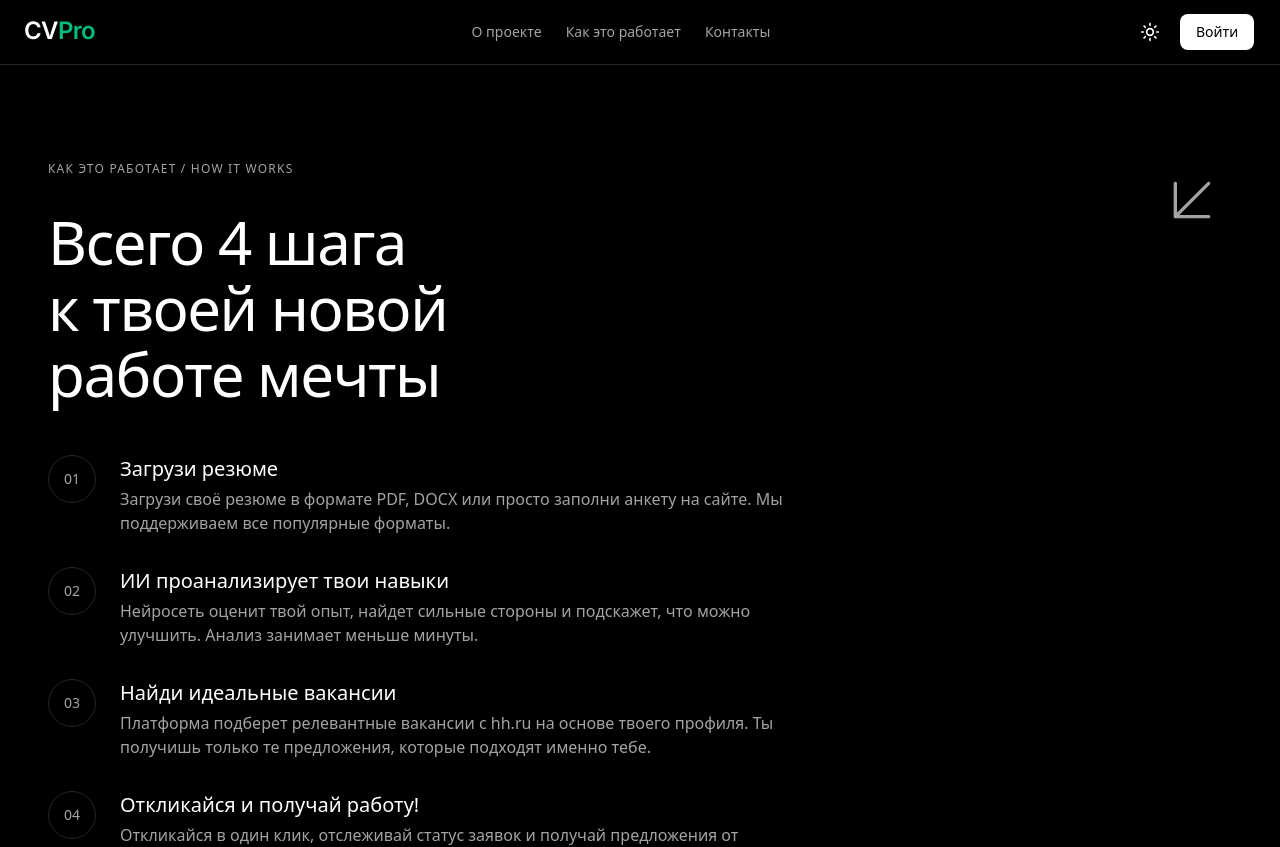
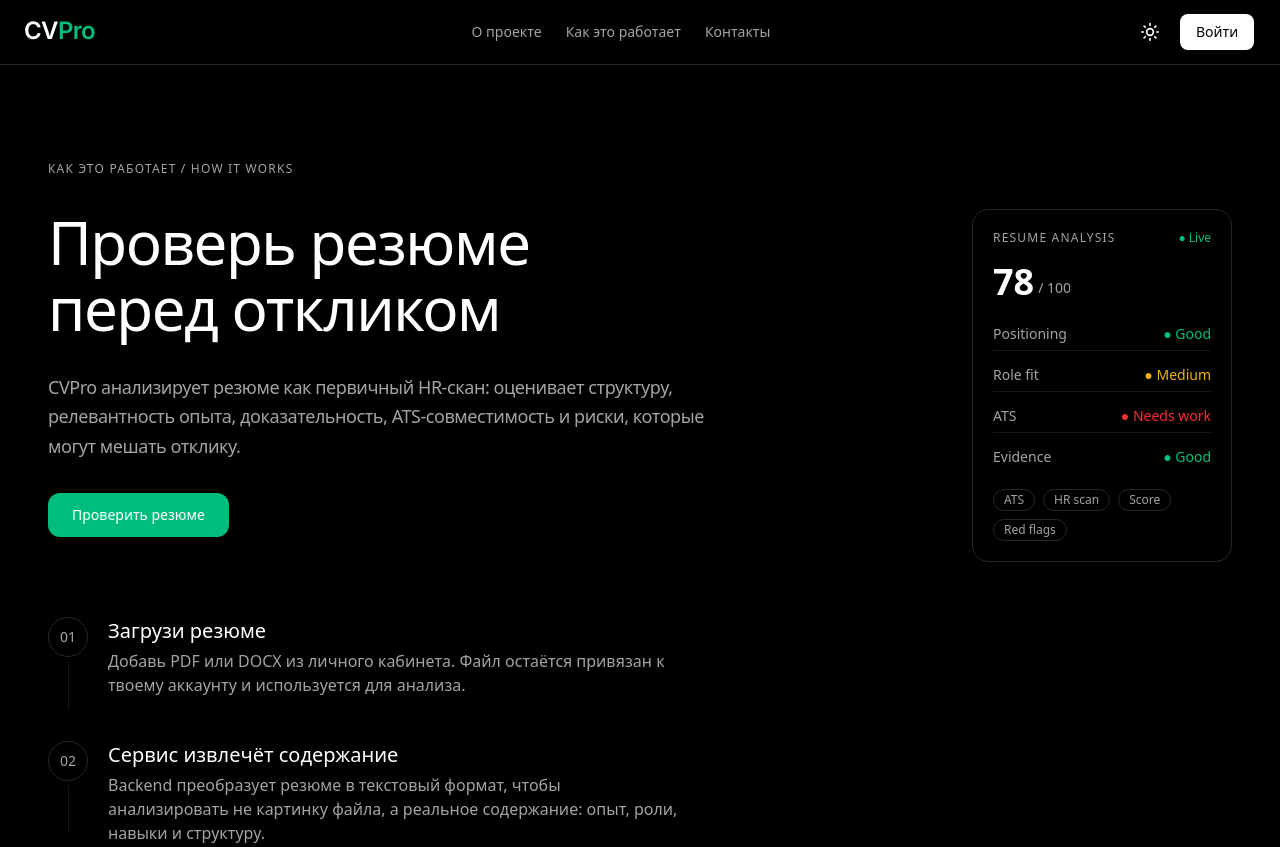
Before and after one commit to 0su0000000i17/CV, a Next.js app in the folder frontend/: page /how-it-works in a window 1280 px wide. Shown: the top 847 px of the page. Built offline with nearby package versions, Linux system fonts and the light colour scheme; no server answers.

Commit message:
refresh page

```diff
--- a/frontend/app/how-it-works/page.tsx
+++ b/frontend/app/how-it-works/page.tsx
@@ -1,59 +1,95 @@
-import { BackArrow } from '@/src/shared';
+import Link from "next/link";
+
+
+type MetricStatus = "good" | "medium" | "needs work";
+
+const metrics: { label: string; status: MetricStatus }[] = [
+  { label: "Positioning", status: "good" },
+  { label: "Role fit", status: "medium" },
+  { label: "ATS", status: "needs work" },
+  { label: "Evidence", status: "good" },
+];
+
+const statusColor: Record<MetricStatus, string> = {
+  good: "text-emerald-500",
+  medium: "text-yellow-500",
+  "needs work": "text-red-500",
+};
 
 export default function HowItWorksPage() {
   const steps = [
     {
-      number: '01',
-      title: 'Загрузи резюме',
+      number: "01",
+      title: "Загрузи резюме",
       description:
-        'Загрузи своё резюме в формате PDF, DOCX или просто заполни анкету на сайте. Мы поддерживаем все популярные форматы.',
+        "Добавь PDF или DOCX из личного кабинета. Файл остаётся привязан к твоему аккаунту и используется для анализа.",
     },
     {
-      number: '02',
-      title: 'ИИ проанализирует твои навыки',
+      number: "02",
+      title: "Сервис извлечёт содержание",
       description:
-        'Нейросеть оценит твой опыт, найдет сильные стороны и подскажет, что можно улучшить. Анализ занимает меньше минуты.',
+        "Backend преобразует резюме в текстовый формат, чтобы анализировать не картинку файла, а реальное содержание: опыт, роли, навыки и структуру.",
     },
     {
-      number: '03',
-      title: 'Найди идеальные вакансии',
+      number: "03",
+      title: "AI найдёт сильные места и риски",
       description:
-        'Платформа подберет релевантные вакансии с hh.ru на основе твоего профиля. Ты получишь только те предложения, которые подходят именно тебе.',
+        "Модель помогает выделить факты, red flags, ATS-проблемы и зоны улучшения. Финальную оценку считает backend по собственной рубрике.",
     },
     {
-      number: '04',
-      title: 'Откликайся и получай работу!',
+      number: "04",
+      title: "Получишь понятный результат",
       description:
-        'Откликайся в один клик, отслеживай статус заявок и получай предложения от ведущих IT-компаний.',
+        "В личном кабинете появится итоговая оценка, детализация по метрикам и рекомендации, что стоит усилить перед откликом.",
     },
   ];
 
   return (
-    <div className="flex flex-col flex-1">
+    <div className="flex flex-1 flex-col">
       <div className="flex-1">
-        <p className="text-xs uppercase tracking-widest text-muted-foreground font-medium mb-8">
+        <p className="mb-8 text-xs font-medium uppercase tracking-widest text-muted-foreground">
           Как это работает / How it works
         </p>
 
-        <div className="grid grid-cols-1 lg:grid-cols-[2fr_auto] gap-6 lg:gap-12">
-          <div className="space-y-12">
-            <h1 className="text-4xl sm:text-5xl md:text-6xl font-normal tracking-tight leading-[1.1] text-foreground">
-              Всего 4 шага <br className="hidden sm:inline" />
-              к твоей новой <br className="hidden sm:inline" />
-              <span className="text-foreground font-medium">работе мечты</span>
+        <div className="grid grid-cols-1 gap-6 lg:grid-cols-[2fr_auto] lg:gap-12">
+
+          <div className="space-y-8">
+            <h1 className="text-4xl font-normal leading-[1.1] tracking-tight text-foreground sm:text-5xl md:text-6xl">
+              Проверь резюме <br />
+              <span className="font-medium text-foreground">перед откликом</span>
             </h1>
 
-            <div className="space-y-8">
-              {steps.map((step) => (
-                <div key={step.number} className="flex gap-6">
-                  <div className="flex-shrink-0 w-12 h-12 rounded-full border border-border flex items-center justify-center text-sm font-medium text-muted-foreground">
-                    {step.number}
+            <p className="max-w-2xl text-base font-light leading-relaxed tracking-tight text-muted-foreground md:text-lg">
+              CVPro анализирует резюме как первичный HR-скан: оценивает
+              структуру, релевантность опыта, доказательность, ATS-совместимость
+              и риски, которые могут мешать отклику.
+            </p>
+
+            <Link
+              href="/dashboard/analyze"
+              className="inline-block rounded-xl bg-emerald-500 px-6 py-3 text-sm font-medium text-white transition-colors hover:bg-emerald-600"
+            >
+              Проверить резюме
+            </Link>
+
+
+            <div className="mt-12 space-y-8">
+              {steps.map((step, index) => (
+                <div key={step.number} className="flex gap-5">
+                  <div className="flex flex-col items-center">
+                    <div className="flex h-10 w-10 items-center justify-center rounded-full border border-border text-sm font-medium text-muted-foreground">
+                      {step.number}
+                    </div>
+                    {index < steps.length - 1 && (
+                      <div className="mt-1 h-12 w-px bg-border/60" />
+                    )}
                   </div>
+
                   <div>
-                    <h3 className="text-lg sm:text-xl font-medium text-foreground">
+                    <h3 className="text-lg font-medium text-foreground sm:text-xl">
                       {step.title}
                     </h3>
-                    <p className="text-muted-foreground text-sm sm:text-base mt-1 max-w-2xl">
+                    <p className="mt-1 max-w-xl text-sm text-muted-foreground sm:text-base">
                       {step.description}
                     </p>
                   </div>
@@ -62,8 +98,57 @@ export default function HowItWorksPage() {
             </div>
           </div>
 
-          <div className="flex justify-end items-start pt-1">
-            <BackArrow />
+
+          <div className="flex flex-col items-start justify-start gap-6 pt-1 lg:pt-0">
+            <div className="w-full max-w-[260px] rounded-2xl border border-border bg-background p-5">
+              <div className="flex items-center justify-between">
+                <p className="text-xs font-medium uppercase tracking-widest text-muted-foreground">
+                  Resume analysis
+                </p>
+                <span className="text-xs font-medium text-emerald-500">● Live</span>
+              </div>
+
+              <div className="mt-4 flex items-end gap-1">
+                <span className="text-4xl font-semibold text-foreground">78</span>
+                <span className="pb-1 text-sm text-muted-foreground">/ 100</span>
+              </div>
+
+              <div className="mt-4 space-y-2">
+                {metrics.map((metric) => (
+                  <div
+                    key={metric.label}
+                    className="flex items-center justify-between border-b border-border/60 py-1.5 last:border-0"
+                  >
+                    <span className="text-sm text-muted-foreground">
+                      {metric.label}
+                    </span>
+                    <span
+                      className={`text-sm font-medium ${statusColor[metric.status]}`}
+                    >
+                      {metric.status === "good" && "● Good"}
+                      {metric.status === "medium" && "● Medium"}
+                      {metric.status === "needs work" && "● Needs work"}
+                    </span>
+                  </div>
+                ))}
+              </div>
+
+              <div className="mt-4 flex flex-wrap gap-2">
+                <span className="rounded-full border border-border px-2.5 py-0.5 text-xs text-muted-foreground">
+                  ATS
+                </span>
+                <span className="rounded-full border border-border px-2.5 py-0.5 text-xs text-muted-foreground">
+                  HR scan
+                </span>
+                <span className="rounded-full border border-border px-2.5 py-0.5 text-xs text-muted-foreground">
+                  Score
+                </span>
+                <span className="rounded-full border border-border px-2.5 py-0.5 text-xs text-muted-foreground">
+                  Red flags
+                </span>
+              </div>
+            </div>
+
           </div>
         </div>
       </div>
```
